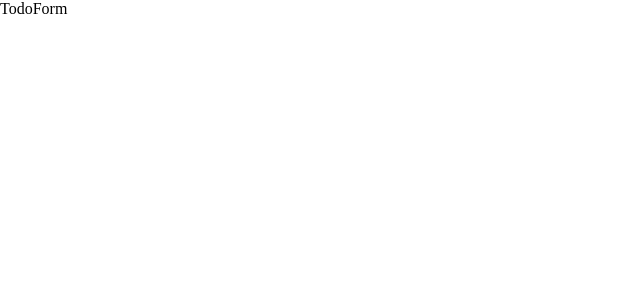
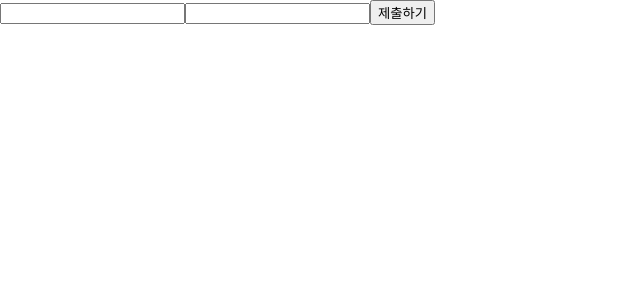
Before and after one commit to chomusuke9072/tstodolist, a React (Vite) app: page / in a window 1280 px wide. Shown: the top 300 px of the page, without its empty margins (0-640 px from the left). Built offline with nearby package versions, Linux system fonts and the light colour scheme.

Commit message:
🎉 add TodoForm,todo-type 추가

```diff
--- a/src/components/todo/TodoForm.tsx
+++ b/src/components/todo/TodoForm.tsx
@@ -1,7 +1,32 @@
+import { Todo } from "../../types/todo-type";
+
 const TodoForm = () => {
+  const onSubmit = (e: React.FormEvent<HTMLFormElement>) => {
+    e.preventDefault();
+
+    const formData = new FormData(e.currentTarget);
+    const title = formData.get("title") as string;
+    const content = formData.get("content") as string;
+
+    const nextTodo: Todo = {
+      id: crypto.randomUUID(),
+      title,
+      content,
+      isDone: false,
+      deadline: new Date().toISOString(),
+    };
+  };
+
   return (
-    <div>TodoForm</div>
-  )
-}
+    <section>
+      <form onSubmit={onSubmit}>
+        <input type="text" name="title" />
+        <input type="text" name="content" />
 
-export default TodoForm
+        <button type="submit">제출하기</button>
+      </form>
+    </section>
+  );
+};
+
+export default TodoForm;
--- /dev/null
+++ b/src/types/todo-type.ts
@@ -0,0 +1,7 @@
+export interface Todo {
+  id: string;
+  title: string;
+  content: string;
+  isDone: boolean;
+  deadline: string;
+}
```
Also changed, not shown: src/App.tsx (+4 -4 lines).
